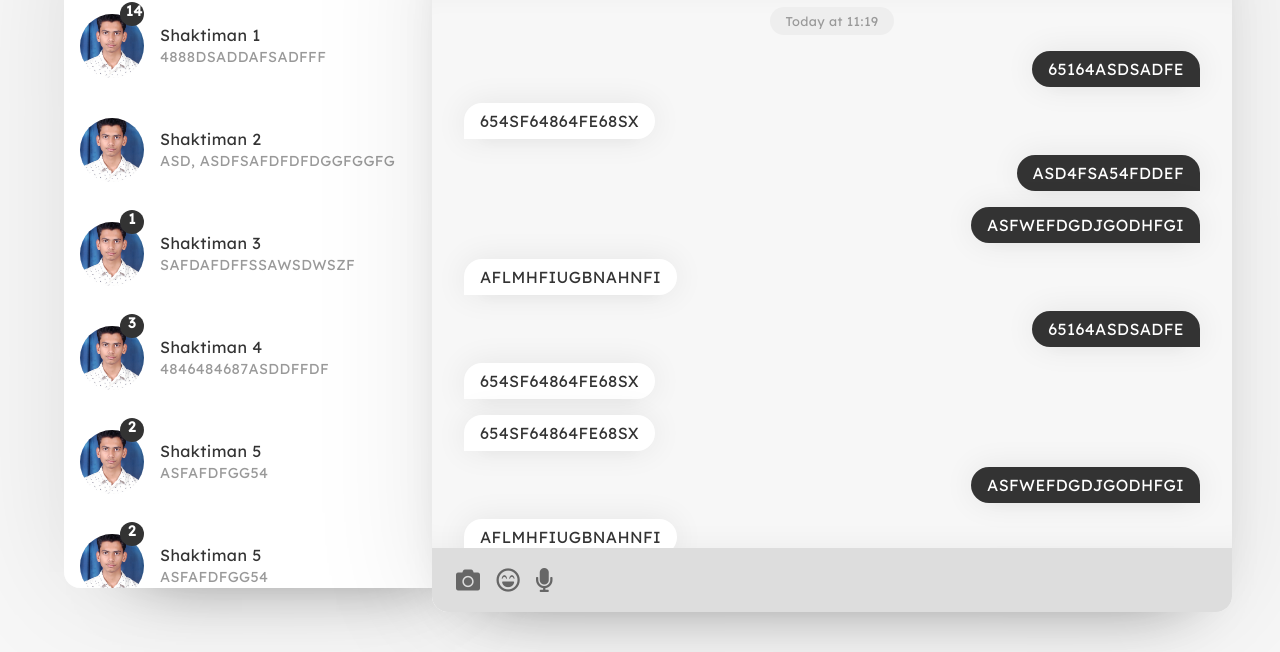
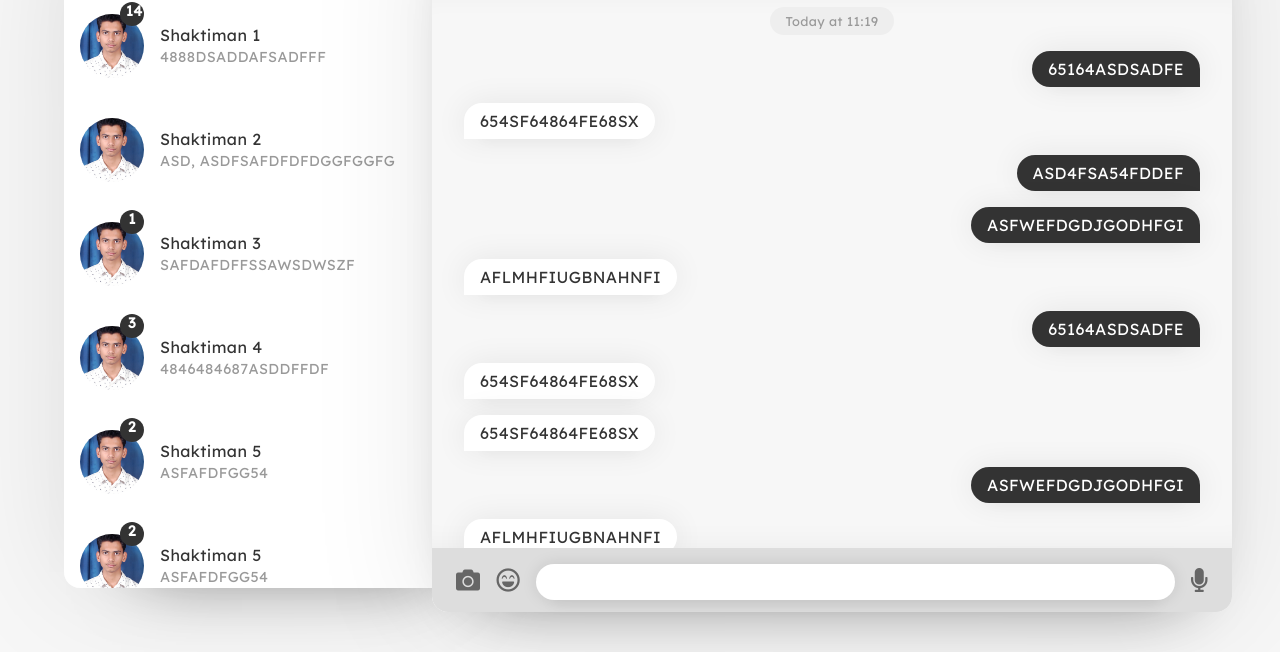
Before and after one commit to clgvibe/ueye, a plain HTML site: page chat.html in a window 1280 px wide. Shown: the part 148-800 px from the top of the page. Drawn offline with nearby package versions, Linux system fonts and the light colour scheme; a script that the page names is missing.

Commit message:
Add files via upload

```diff
--- a/css/style-chat.css
+++ b/css/style-chat.css
@@ -884,3 +884,32 @@ html {
   }
 
 }
+
+/* Text Box */
+.text {
+  margin-bottom: 3%;
+  width: 90%;
+  margin-left: 0%;
+}
+
+.text2 {
+  margin-bottom: -2%;
+  margin-left: 0%;
+}
+
+.text3 {
+  margin-top: 2%;
+  border: none;
+  max-height: 100px;
+  overflow-y: auto;
+  background-image: none;
+  background-color: white;
+  padding: 0.5rem 1rem;
+  margin-right: 1rem;
+  border-radius: 1.125rem;
+  flex-grow: 2;
+  box-shadow: 0 0 1rem rgba(0, 0, 0, 0.1), 0rem 1rem 1rem -1rem rgba(0, 0, 0, 0.2);
+  font-family: Red hat Display, sans-serif;
+  font-weight: 400;
+  letter-spacing: 0.025em;
+}
```
